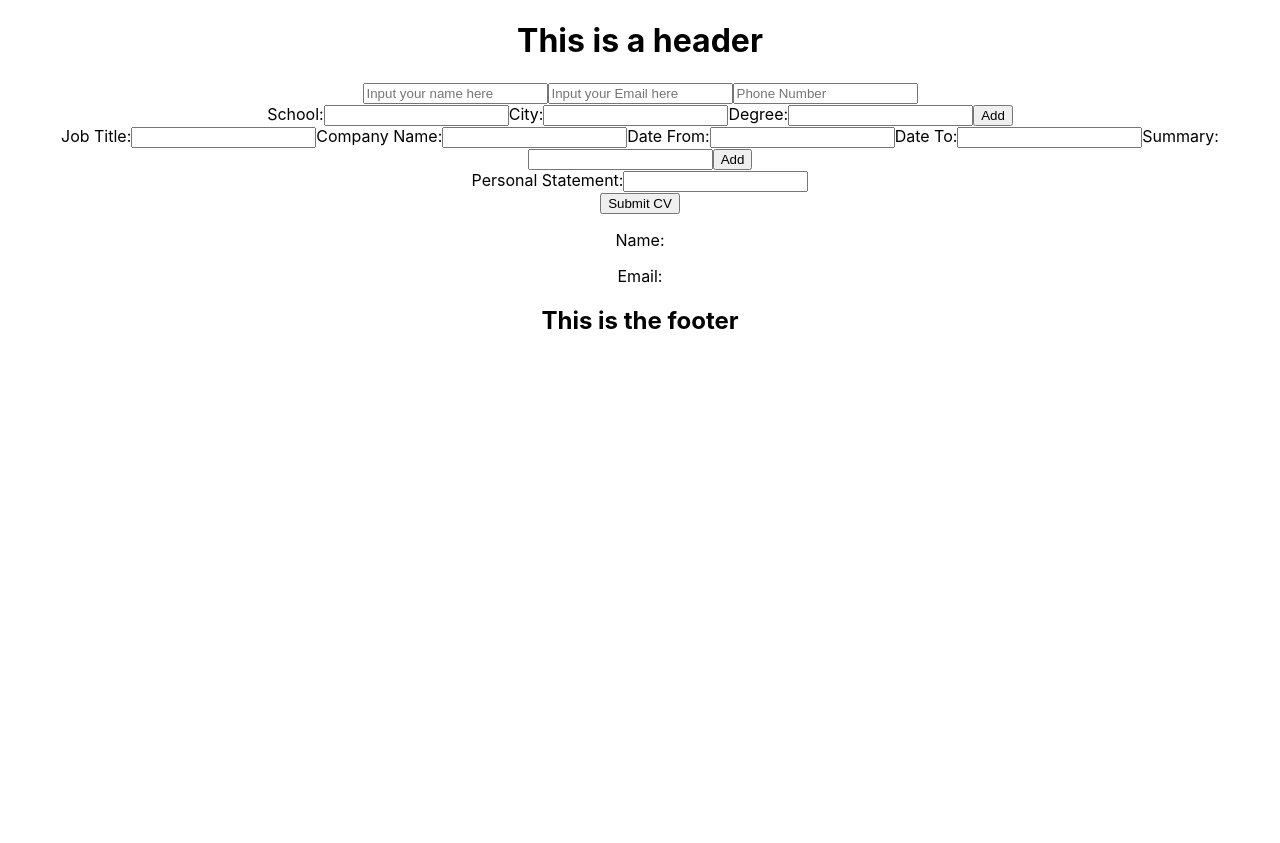
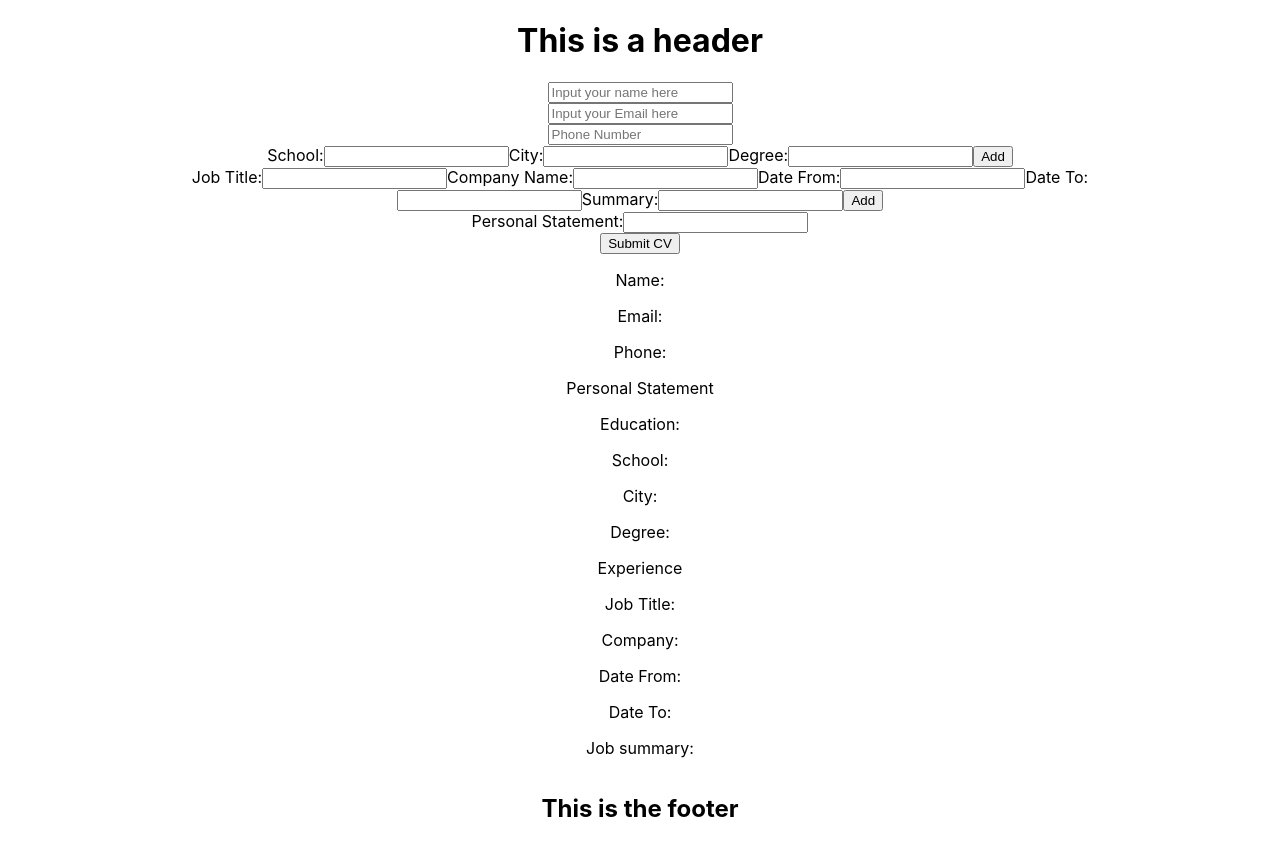
Before and after one commit to Dylaan94/cv-application, a React (Create React App) app: page / in a window 1280 px wide. Before the commit the page ends 800 px from the top, so only its background shows below. Built offline with nearby package versions, Linux system fonts and the light colour scheme.

Commit message:
added styled css

```diff
--- a/package.json
+++ b/package.json
@@ -9,6 +9,7 @@
     "react": "^17.0.2",
     "react-dom": "^17.0.2",
     "react-scripts": "4.0.3",
+    "styled-components": "^5.2.3",
     "web-vitals": "^1.1.1"
   },
   "scripts": {
--- a/src/components/CVForm/CVRender.js
+++ b/src/components/CVForm/CVRender.js
@@ -7,6 +7,19 @@ const CVRender = (props) => {
     <div>
       <p>Name: {data.name}</p>
       <p>Email: {data.email}</p>
+      <p>Phone: {data.phone}</p>
+      <p>Personal Statement</p>
+      <p>{data.personalStatement}</p>
+      <p>Education:</p>
+      <p>School: {data.education[0].school}</p>
+      <p>City: {data.education[0].city}</p>
+      <p>Degree: {data.education[0].degree}</p>
+      <p>Experience</p>
+      <p>Job Title: {data.experience[0].jobTitle}</p>
+      <p>Company: {data.experience[0].companyName}</p>
+      <p>Date From: {data.experience[0].dateFrom}</p>
+      <p>Date To: {data.experience[0].dateTo} </p>
+      <p>Job summary: {data.experience[0].summary} </p>
     </div>
   );
 };
--- /dev/null
+++ b/src/components/CVForm/styles/MainStyles.js
@@ -0,0 +1,31 @@
+import React from "react";
+import styled from "styled-components";
+
+const RootDiv = styled.div`
+  display: flex;
+  width: 100vw;
+  flex-direction: column;
+  align-items: center;
+`;
+
+const FormDiv = styled.div`
+  display: flex;
+  width: 80vw;
+  flex-direction: column;
+  align-items: center;
+`;
+
+const ContactInfo = styled.div`
+  display: flex;
+  flex-direction: column;
+  align-items: center;
+  width: 60vw;
+`;
+
+const MainStyles = {
+  RootDiv: RootDiv,
+  FormDiv: FormDiv,
+  ContactInfo: ContactInfo,
+};
+
+export default MainStyles;
--- a/src/components/Main.js
+++ b/src/components/Main.js
@@ -6,7 +6,11 @@ import PhoneInput from "./CVForm/PhoneInput";
 import EducationInput from "./CVForm/EducationInput";
 import ExperienceInput from "./CVForm/ExperienceInput";
 import PersonalStatementInput from "./CVForm/PersonalStatementInput";
-import CVRender from "./CVForm/CVRender"
+import CVRender from "./CVForm/CVRender";
+
+import styled from "styled-components";
+
+import MainStyles from "./CVForm/styles/MainStyles";
 
 class Main extends Component {
   constructor(props) {
@@ -36,7 +40,7 @@ class Main extends Component {
     this.handleInputChange = this.handleInputChange.bind(this);
     this.handleEducationChange = this.handleEducationChange.bind(this);
     this.handleExperienceChange = this.handleExperienceChange.bind(this);
-    this.handleSubmit = this.handleSubmit.bind(this)
+    this.handleSubmit = this.handleSubmit.bind(this);
   }
 
   handleInputChange(e) {
@@ -80,13 +84,14 @@ class Main extends Component {
 
   handleSubmit(e) {
     e.preventDefault();
-    console.log("form submitted")
+    console.log("form submitted");
   }
 
   render() {
     return (
-      <div>
-        <form onSubmit = {this.handleSubmit}>
+      <MainStyles.RootDiv>
+        <MainStyles.FormDiv onSubmit={this.handleSubmit}>
+          <MainStyles.ContactInfo>
             <NameInput
               value={this.state.name}
               handleInput={this.handleInputChange}
@@ -99,6 +104,7 @@ class Main extends Component {
               value={this.state.phone}
               handleInput={this.handleInputChange}
             ></PhoneInput>
+          </MainStyles.ContactInfo>
           <EducationInput
             handleInput={this.handleEducationChange}
           ></EducationInput>
@@ -108,12 +114,11 @@ class Main extends Component {
           <PersonalStatementInput
             handleInput={this.handleInputChange}
           ></PersonalStatementInput>
-          <button type = "submit"> Submit CV</button>
-        </form>
-        <CVRender data = {this.state}>
+          <button type="submit"> Submit CV</button>
+        </MainStyles.FormDiv>
 
-</CVRender>
-      </div>
+        <CVRender data={this.state}></CVRender>
+      </MainStyles.RootDiv>
     );
   }
 }
```
Also changed, not shown: 1 other file (tests, documents, lock files or other folders). Lines whose indentation alone changed are shown as unchanged.
